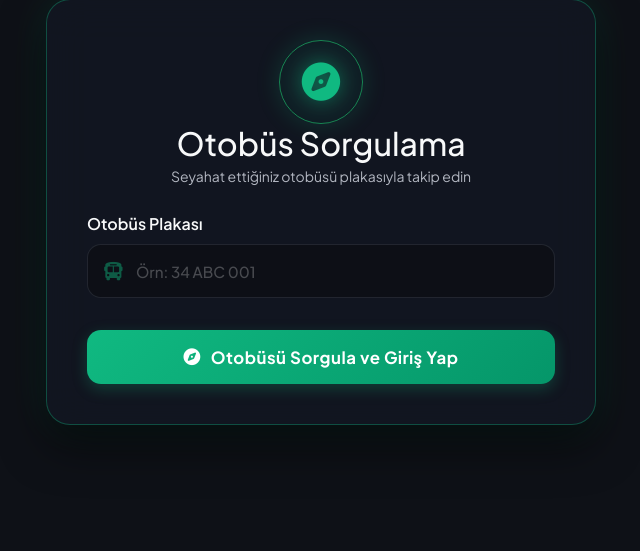
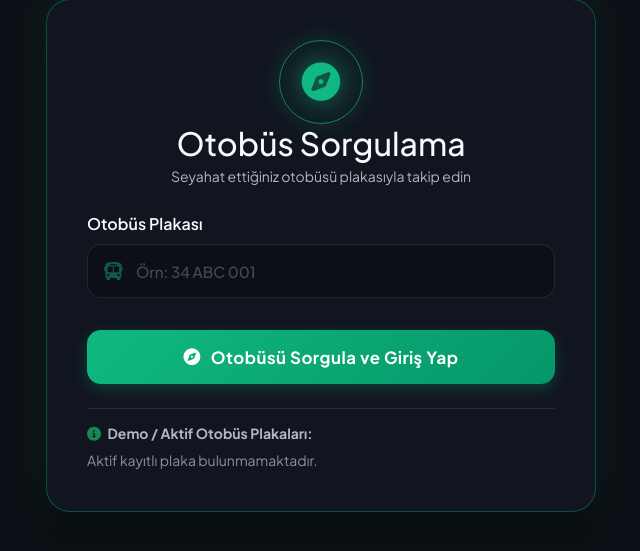
Before and after one commit to AhmetCol11/-Trust-fleet, a Flask app: template app/templates/yolcu_plaka_sorgula.html in a window 1280 px wide. Shown: the part 113-664 px from the top of the page, without its empty margins (319-959 px from the left). Run offline with Flask 3, Linux system fonts and the light colour scheme; the template is opened without the code that fills it, so the values that code supplies are empty.

Commit message:
feat: implement interactive active and demo plates selection list in passenger plate query panel

```diff
--- a/app/main/routes.py
+++ b/app/main/routes.py
@@ -315,7 +315,8 @@ def yolcu_plaka_sorgula():
         else:
             flash('Bu plakaya ait aktif bir otobüs/sefer bulunamadı.', 'danger')
 
-    return render_template('yolcu_plaka_sorgula.html', title='Otobüs Sorgula')
+    soforler = db.session.scalars(db.select(Sofor)).all()
+    return render_template('yolcu_plaka_sorgula.html', title='Otobüs Sorgula', soforler=soforler)
 
 @bp.route('/yolcu/<int:sofor_id>', methods=['GET', 'POST'])
 @yolcu_login_required
--- a/app/templates/yolcu_plaka_sorgula.html
+++ b/app/templates/yolcu_plaka_sorgula.html
@@ -137,5 +173,32 @@
             </button>
         </div>
     </form>
+
+    <!-- Demo / Aktif Otobüs Plakaları -->
+    <div class="mt-4 pt-3 border-top border-secondary border-opacity-25">
+        <h6 class="text-secondary small fw-bold mb-2"><i class="fa-solid fa-circle-info text-success me-1"></i> Demo / Aktif Otobüs Plakaları:</h6>
+        <div class="d-flex flex-wrap gap-2">
+            {% for s in soforler %}
+                <button type="button" class="btn btn-sm badge-plaka rounded-pill fw-bold" onclick="selectPlaka('{{ s.arac_plaka }}')">
+                    <i class="fa-solid fa-bus me-1"></i>{{ s.arac_plaka }}
+                </button>
+            {% else %}
+                <span class="text-muted small">Aktif kayıtlı plaka bulunmamaktadır.</span>
+            {% endfor %}
+        </div>
+    </div>
 </div>
+
+<script>
+    function selectPlaka(plaka) {
+        const input = document.querySelector('input[name="plaka"]');
+        if (input) {
+            input.value = plaka;
+            input.classList.remove('plaka-glow');
+            void input.offsetWidth; // browser reflow tetikle
+            input.classList.add('plaka-glow');
+            input.focus();
+        }
+    }
+</script>
 {% endblock %}
```
Also changed, not shown: other parts of app/templates/yolcu_plaka_sorgula.html (+36 -0 lines), docs/ai-gunlugu.md (+11 -0 lines), docs/rapor.md (+1 -1 lines), sofor_guvenlik.db.
